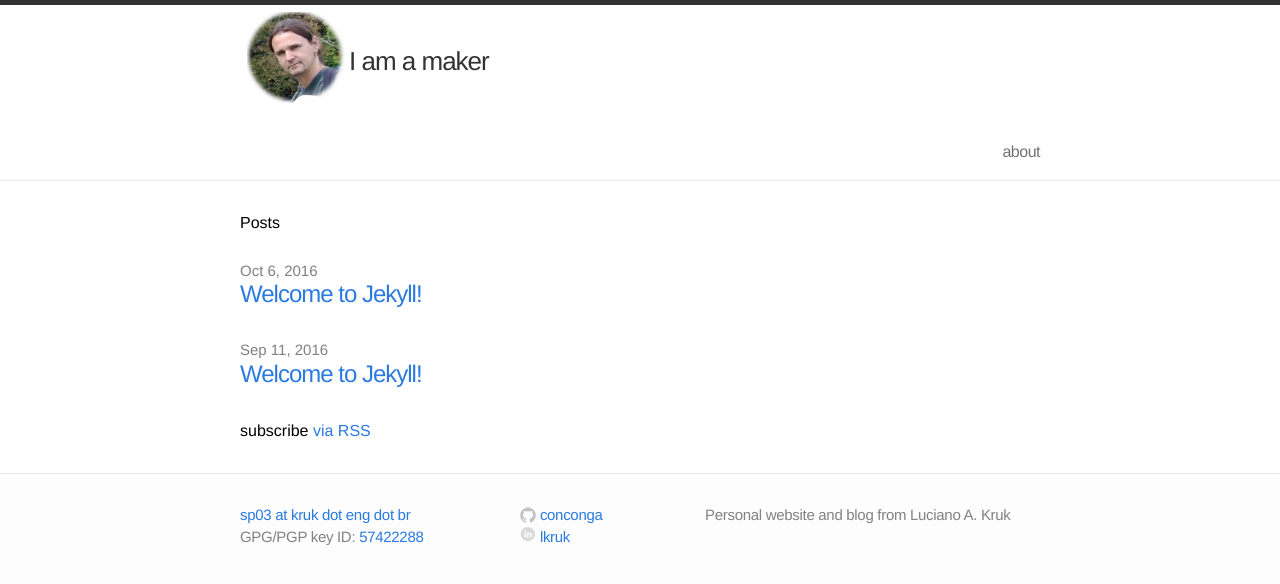
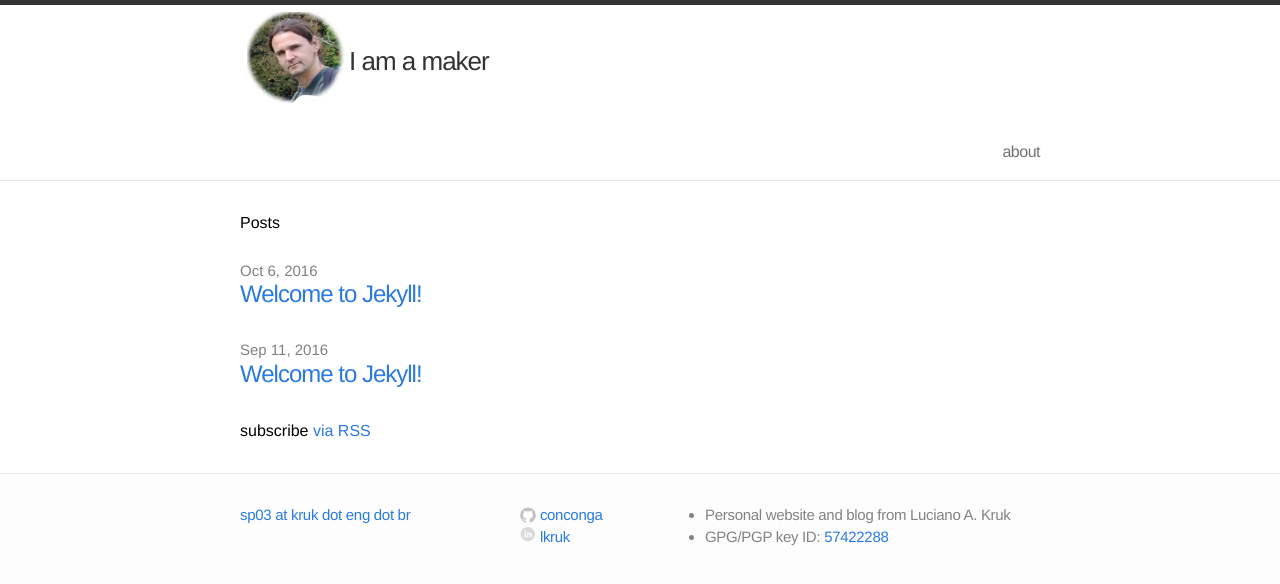
Before and after one commit to conconga/website-kruk.eng.br, a Jekyll site: the page built from blog_lu/index.html, in a window 1280 px wide. Shown: the top 584 px of the page. Built offline with Jekyll 4.4.1, drawn with Linux system fonts in a browser that asks for light colours.

Commit message:
adicionei minha chave publica

```diff
--- a/_includes/blog_1_footer.html
+++ b/_includes/blog_1_footer.html
@@ -82,7 +81,10 @@
     <!-- ################################## -->
     <!-- COLUNA 3 -->
     <div class="footer-col-3 column">
-      <p class="text">Personal website and blog from Luciano A. Kruk</p>
+      <ul style="display:block;list-style-type:disc">
+        <li><p class="text">Personal website and blog from Luciano A. Kruk</p></li>
+        <li>GPG/PGP key ID: <a href="/lak-57422288.pub">57422288</a><br/></li>
+      </ul>
     </div>
 
   </div>
```
Also changed, not shown: other parts of _includes/blog_1_footer.html (+0 -1 lines).
